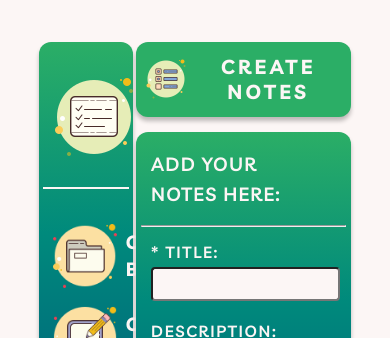
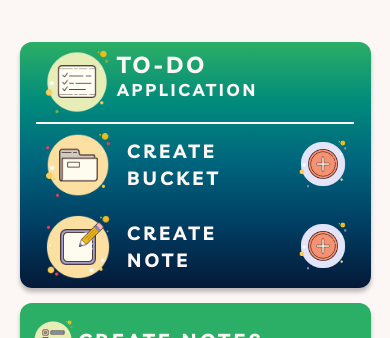
Before and after one commit to dabhishek31/todo, a React (Create React App) app in the folder todo/: page /create/note in a window 390 px wide. Shown: the top 338 px of the page. Built offline with nearby package versions, Linux system fonts and the light colour scheme; no server answers.

Commit message:
FINAL COMMIT

```diff
--- a/todo/src/components/CreateTodo/index.js
+++ b/todo/src/components/CreateTodo/index.js
@@ -23,7 +23,10 @@ class index extends Component {
 						saveTodoLists={this.saveTodoLists}
 						buckets={this.props.buckets}
 						bucketId={this.props.bucketId}
-						note={this.props.note}
+						note={{
+							title: '',
+							description: '',
+						}}
 						noteFlg={false}
 					/>
 				</div>
@@ -41,10 +44,10 @@ const mapStateToProps = state => ({
 const mapDispatchToProps = (dispatch, ownProps) => ({
 	getBuckets: bucketId => {
 		dispatch(getBucketLists(bucketId));
-  },
-  saveTodoList: data => {
-    dispatch(saveTodoList(data))
-  }
+	},
+	saveTodoList: data => {
+		dispatch(saveTodoList(data));
+	},
 });
 
 export default connect(
--- a/todo/src/css/styles.css
+++ b/todo/src/css/styles.css
@@ -367,6 +367,7 @@ a{
   overflow: hidden;
   overflow-y: scroll;
   max-height: 300px;
+  overflow-wrap: break-word;
 }
 
 .modal-body img{
@@ -430,3 +431,60 @@ a{
 .modal-text-header div{
   margin: auto 0;
 }
+
+@media only screen and (max-width:1173px){
+  .app-name img{
+    width: 80px;
+    height: 80px;
+  }
+  .app-name-container{
+    padding: 8px 0px 13px 0px;
+  }
+  .main-text{
+    font-size: 23px;
+  }
+  .sub-text {
+    font-size: 17px !important;
+}
+}
+
+
+@media only screen and (max-width:991px){
+  .todoContainer{
+    display: block;
+    width: 90%;
+  }
+  .sidebarContents{
+    width: 100%;
+    height: auto;
+    margin-bottom: 15px;
+  }
+  .header-route-container{
+    width: 100%;
+  }
+  .app-name{
+    margin: 0px;
+  }
+  .hr-sidebar {
+    border: 0.7px solid #FCF6F5;
+    margin-bottom: 0px;
+}
+}
+
+
+@media only screen and (max-width:575px){
+  .lists {
+    display: block;
+  }
+  .lists div{
+    width: 100%;
+  }
+  .modal-wrapper {
+    width: 95%;
+}
+.modal-body p {
+  height: 150px;
+  overflow: scroll;
+  overflow-wrap: break-word;
+}
+}
```
